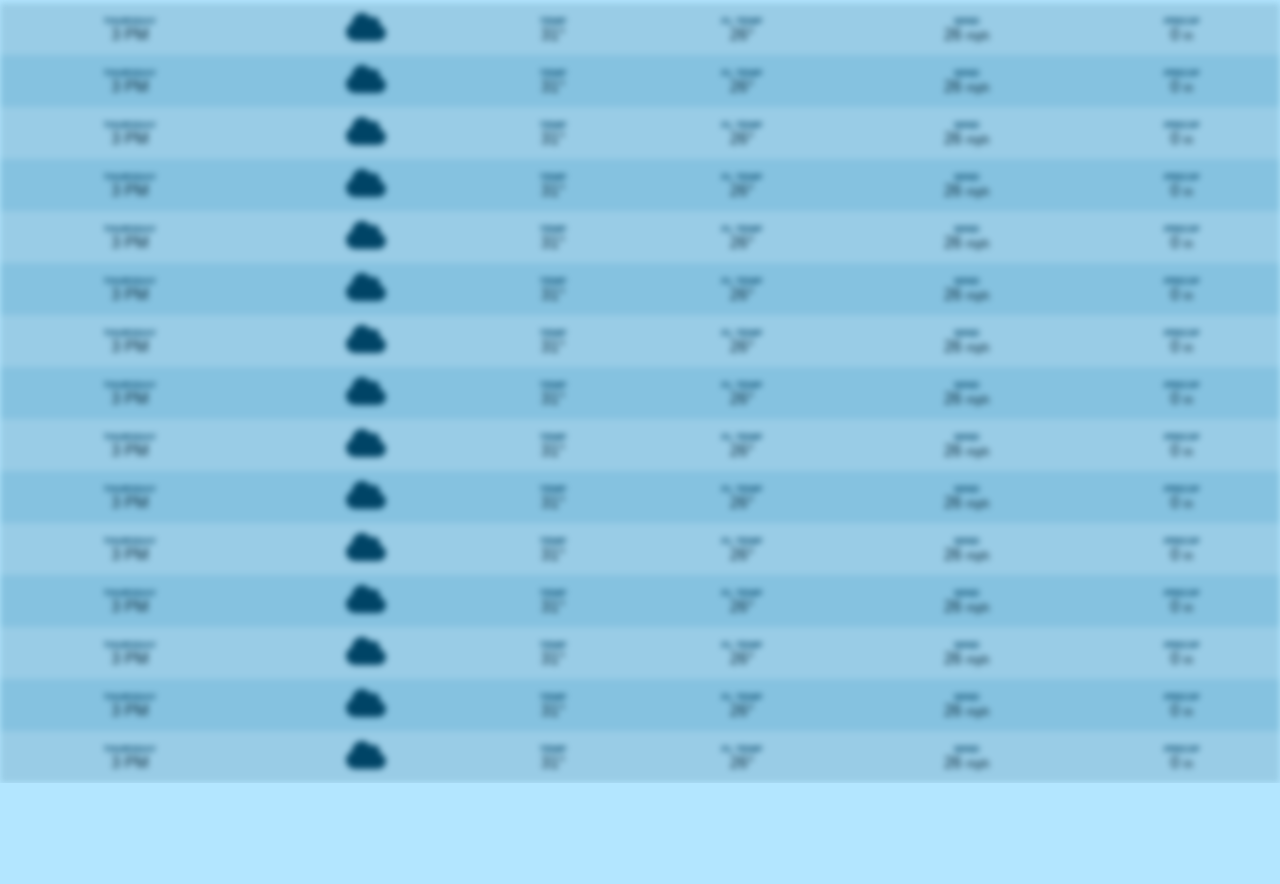
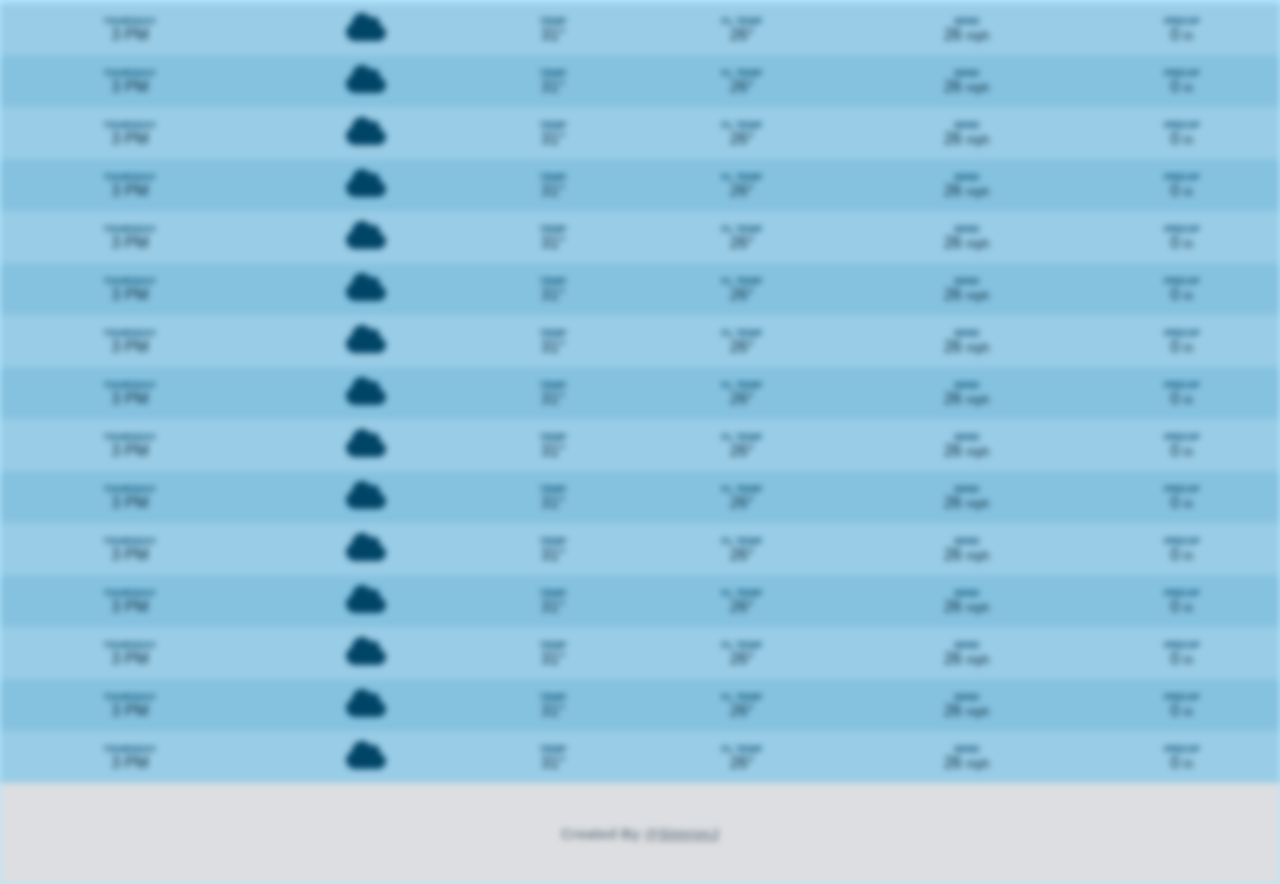
Before and after one commit to SimronJ/WeatherApp, a website built with Vite: page index.html in a window 1280 px wide. Shown: the part 231-1115 px from the top of the page. Before the commit the page ends 1014 px from the top, so only its background shows below. Built offline with nearby package versions, Linux system fonts and the light colour scheme; no server answers.

Commit message:
Add footer to index.html and style it in styles.css

```diff
--- a/index.html
+++ b/index.html
@@ -4,6 +4,7 @@
     <meta charset="UTF-8" />
     <meta name="viewport" content="width=device-width, initial-scale=1.0" />
     <link rel="stylesheet" href="src/styles.css" />
+    <title>🌤️|Ron| Weather App</title>
   </head>
   <body class="blurred">
     <header class="header">
@@ -668,6 +669,12 @@
         </td>
       </tr>
     </template>
+
+    <footer>
+      <small
+        >Created By <a href="https://github.com/SimronJ">@SimronJ</a></small
+      >
+    </footer>
     <script type="module" src="/src/main.ts"></script>
   </body>
 </html>
--- a/src/styles.css
+++ b/src/styles.css
@@ -114,3 +114,20 @@ body {
 .hour-row > td {
   padding: 0.25rem 0.5rem;
 }
+
+footer {
+  background: #dddee1;
+  padding: 5vh 0;
+  text-align: center;
+  position: relative;
+  font-size: large;
+}
+
+small {
+  opacity: 0.5;
+  font-weight: bold;
+}
+
+small > a {
+  color: inherit;
+}
```
